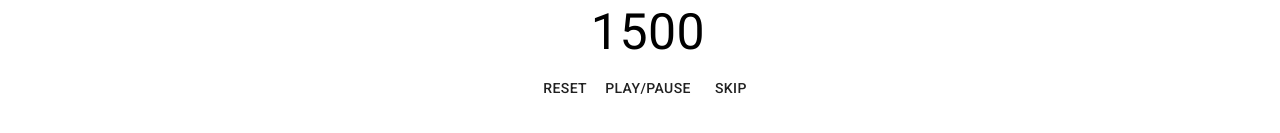
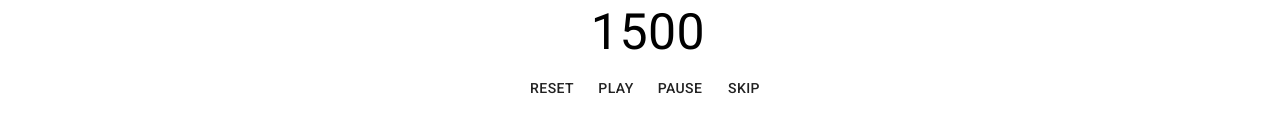
Before and after one commit to ARTurnerGit/pomodoro, a React (Create React App) app: page / in a window 1280 px wide. Shown: the part 325-458 px from the top of the page. Built offline with nearby package versions, Linux system fonts and the light colour scheme.

Commit message:
working on timer implementation

```diff
--- a/src/components/Timer.jsx
+++ b/src/components/Timer.jsx
@@ -1,15 +1,38 @@
-import React, { useState } from "react";
+import React, { useState, useRef } from "react";
 import TimerDisplay from "./TimerDisplay";
 import TimerControl from "./TimerControl";
 import { Container } from "@material-ui/core";
 
 const Timer = () => {
   const [timeRemaining, setTimeRemaining] = useState(25 * 60);
+  const intervalID = useRef(null);
+
+  const timerFunction = () => {
+    if (timeRemaining > 1) {
+      setTimeRemaining(() => timeRemaining - 1);
+    } else {
+      stopTimer();
+    }
+  };
+
+  const startTimer = () => {
+    intervalID.current = setInterval(timerFunction, 1000);
+  };
+
+  const stopTimer = () => {
+    clearInterval(intervalID.current);
+    intervalID.current = null;
+  };
+
+  const resetTimer = () => {
+    stopTimer();
+    setTimeRemaining(25 * 60);
+  };
 
   return (
     <Container style={{ position: "absolute", top: "40vh" }}>
       <TimerDisplay timeRemaining={timeRemaining} />
-      <TimerControl />
+      <TimerControl startTimer={startTimer} stopTimer={stopTimer} />
     </Container>
   );
 };
--- a/src/components/TimerControl.jsx
+++ b/src/components/TimerControl.jsx
@@ -1,11 +1,12 @@
 import React from "react";
 import { Container, Button } from "@material-ui/core";
 
-const TimerControl = () => {
+const TimerControl = ({ startTimer, stopTimer }) => {
   return (
     <Container>
       <Button>RESET</Button>
-      <Button>PLAY/PAUSE</Button>
+      <Button onClick={startTimer}>PLAY</Button>
+      <Button onClick={stopTimer}>PAUSE</Button>
       <Button>SKIP</Button>
     </Container>
   );
```
